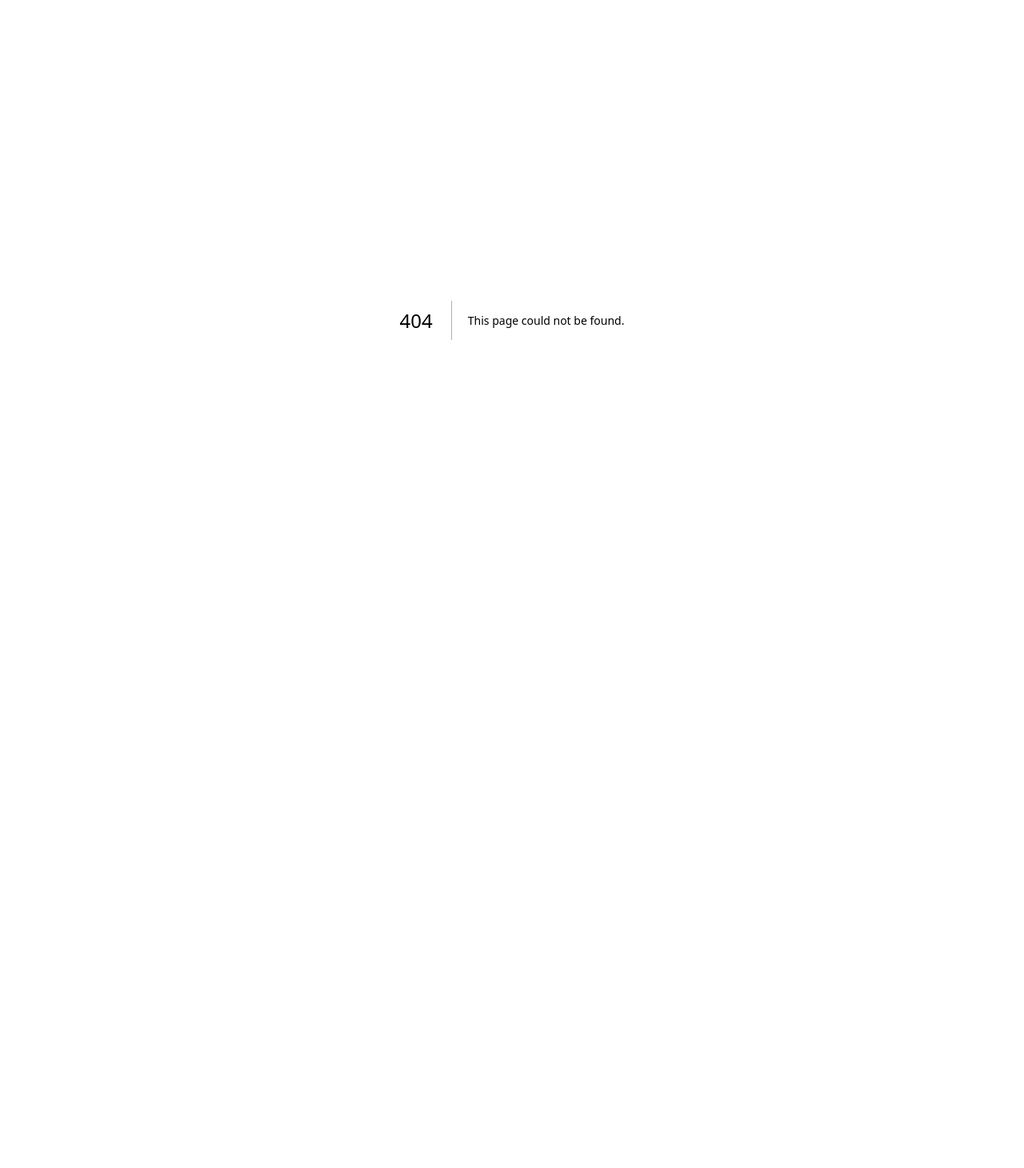
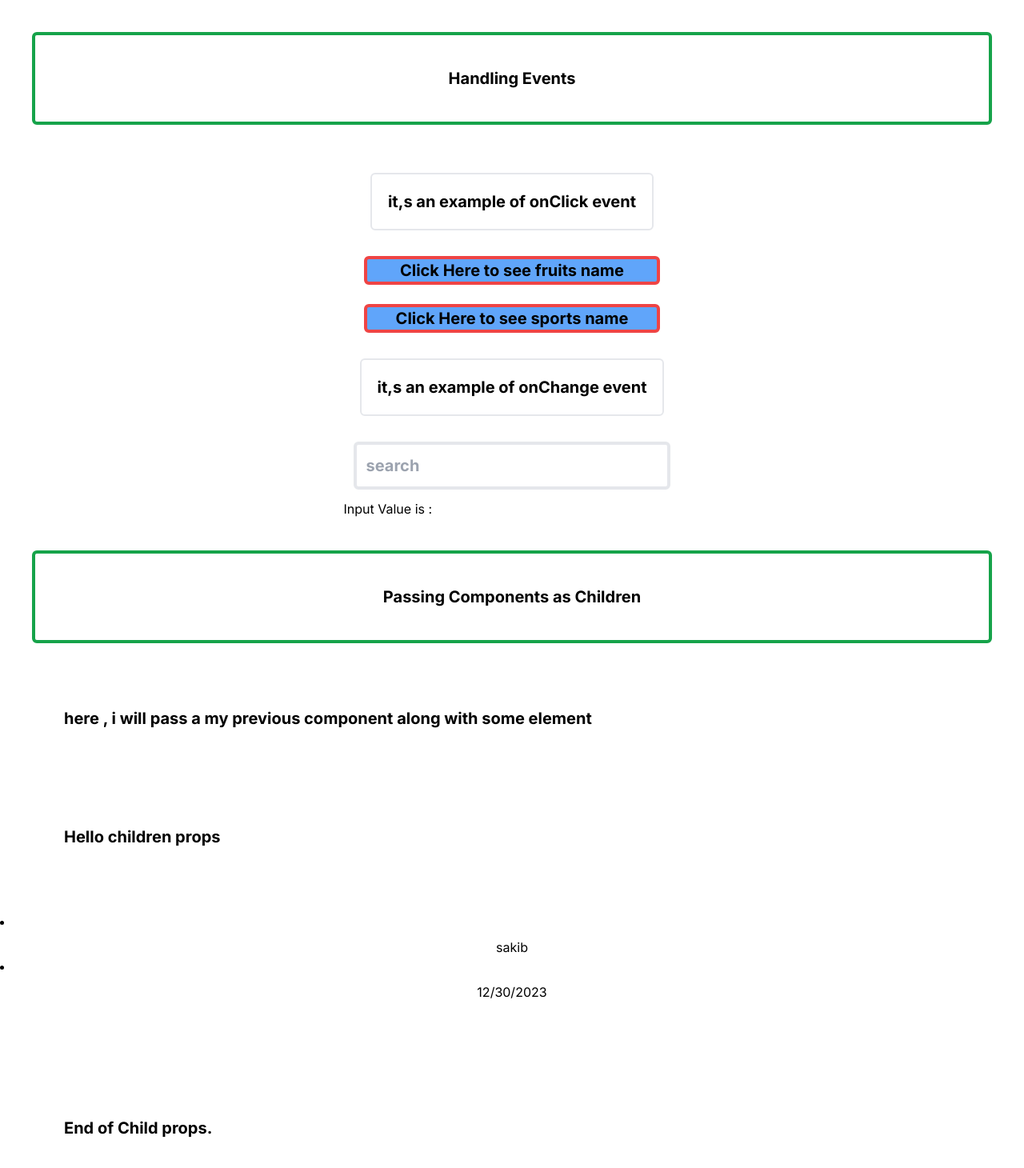
Before and after one commit to Sakib-203-15-3883/Learn-React-in-depth, a Next.js app: page /level3 in a window 1280 px wide. Before the commit this address had no page. Shown: the top 1460 px of the page at 80% size. Before the commit the page ends 800 px from the top, so only its background shows below. Built offline with nearby package versions, Linux system fonts and the light colour scheme.

Commit message:
children props , event Handling[ onClick,onChange]

```diff
--- a/src/app/layout.jsx
+++ b/src/app/layout.jsx
@@ -4,7 +4,7 @@ import "./globals.css";
 const inter = Inter({ subsets: ["latin"] });
 
 export const metadata = {
-  title: "Create Next App",
+  title: "Learn react with Nextjs",
   description: "Generated by create next app",
 };
 
--- /dev/null
+++ b/src/app/level3/page.jsx
@@ -0,0 +1,28 @@
+"use client"
+import PassChildrenProp from "@/components/children_prop/passChildrenProps"
+import OnClick from "@/components/event-handling/onClick"
+import OnChange from "@/components/event-handling/onChange"
+
+const Level3 = () => {
+
+  return (
+
+    <div>
+      <center className="p-10 m-10 border-4 border-green-600 rounded-md text-xl font-bold ">Handling Events</center>
+      <OnClick />
+      <OnChange />
+
+      <center className="p-10 m-10 border-4 border-green-600 rounded-md text-xl font-bold ">Passing Components as Children</center>
+
+      <PassChildrenProp />
+
+
+
+
+
+
+    </div>
+  )
+}
+
+export default Level3;
--- /dev/null
+++ b/src/components/children_prop/passChildrenProps.jsx
@@ -0,0 +1,34 @@
+import ReceiveChildrenProp from "@/components/children_prop/receiveChildrenProps"
+import Task from "@/components/ToDoApp/Task"
+
+
+
+const PassChildrenProp = () => {
+
+  return (
+
+    <div>
+
+      <p className="p-10 m-10 text-xl font-bold">here , i will pass a my previous  component along with some element  </p>
+
+      <ReceiveChildrenProp>
+
+        <h1 className="p-10 m-10 text-xl font-bold"> Hello children props</h1>
+
+        <Task
+
+          name="sakib"
+          date="12/30/2023"
+
+        />
+
+        <h1 className="p-10 m-10 text-xl font-bold"> End of Child props.</h1>
+
+
+
+      </ReceiveChildrenProp>
+    </div>
+  )
+}
+
+export default PassChildrenProp;
--- /dev/null
+++ b/src/components/children_prop/receiveChildrenProps.jsx
@@ -0,0 +1,12 @@
+
+const ReceiveChildrenProp = ({ children }) => {
+
+  return (
+
+    <div>
+      {children}
+    </div>
+  )
+}
+
+export default ReceiveChildrenProp;
--- a/src/components/concept_list/index.js
+++ b/src/components/concept_list/index.js
@@ -69,4 +69,13 @@ export const BoxComponent_content = [
 
     link: "/calculator",
   },
+
+  {
+    title:
+      "Level 3: [ Passing Components as Children, Handling Events, Passing Functions via Props, State Management {useState Hook to manage Component State, State vs Props},   ",
+
+    button_content: "Click Here To Learn",
+
+    link: "/level3",
+  },
 ];
--- /dev/null
+++ b/src/components/event-handling/onChange.jsx
@@ -0,0 +1,38 @@
+
+import { useState } from "react";
+const OnChange = () => {
+
+  let [inputValue, setInputValue] = useState();
+
+  const handleOnChange = (event) => {
+
+    console.log(event);
+
+    setInputValue(event.target.value);
+
+
+
+  }
+
+  return (
+
+    <div className="grid place-content-center">
+      <center className="p-5 m-5 text-xl font-bold border-2 bg-whiteSmoke rounded-md ">it,s an example of onChange event</center>
+
+      <input
+
+        type="text"
+        placeholder="search"
+        onChange={handleOnChange}
+        value={inputValue}
+        className="border-4 border-whiteSmoke-700  rounded-md p-3  m-3 bg-whiteSmoke text-xl font-bold"
+
+      />
+
+      <p>Input Value is : {inputValue}</p>
+
+    </div>
+  )
+}
+
+export default OnChange;
--- /dev/null
+++ b/src/components/event-handling/onClick.jsx
@@ -0,0 +1,58 @@
+import { useState } from "react";
+
+const OnClick = () => {
+  let [selectedButton, setSelectedButton] = useState("");
+
+  const handleButtonClick = (selectedButton) => {
+    setSelectedButton(selectedButton);
+  };
+
+  return (
+    <div className="grid place-content-center">
+      <center className="p-5 m-5 text-xl font-bold border-2 bg-whiteSmoke rounded-md ">it,s an example of onClick event</center>
+      <button
+        onClick={() => {
+          handleButtonClick("fruits");
+        }}
+        className="border-4 border-red-500  rounded-md  m-3 bg-blue-400 text-xl font-bold  "
+      >
+        Click Here to see fruits name
+      </button>
+
+      <button
+        onClick={() => {
+          handleButtonClick("sports");
+        }}
+        className="border-4 border-red-500  rounded-md  m-3 bg-blue-400 text-xl font-bold  "
+      >
+        Click Here to see sports name
+      </button>
+
+
+      {selectedButton === "fruits" ? (
+        <ul className="p-5 m-5 text-xl font-bold border-2 bg-whiteSmoke rounded-md ">
+          <li>Olive</li>
+          <li>Oranges</li>
+          <li>Rose apple</li>
+          <li>Water apple</li>
+          <li>Pineapple</li>
+        </ul>
+      ) : null}
+
+
+
+      {selectedButton === "sports" ? (
+        <ul className="p-5 m-5 text-xl font-bold border-2 bg-whiteSmoke rounded-md ">
+          <li>Cricket</li>
+          <li>Football</li>
+          <li>cricket</li>
+          <li>basketball</li>
+          <li>cricket</li>
+        </ul>
+      ) : null}
+
+    </div>
+  );
+};
+
+export default OnClick;
```
